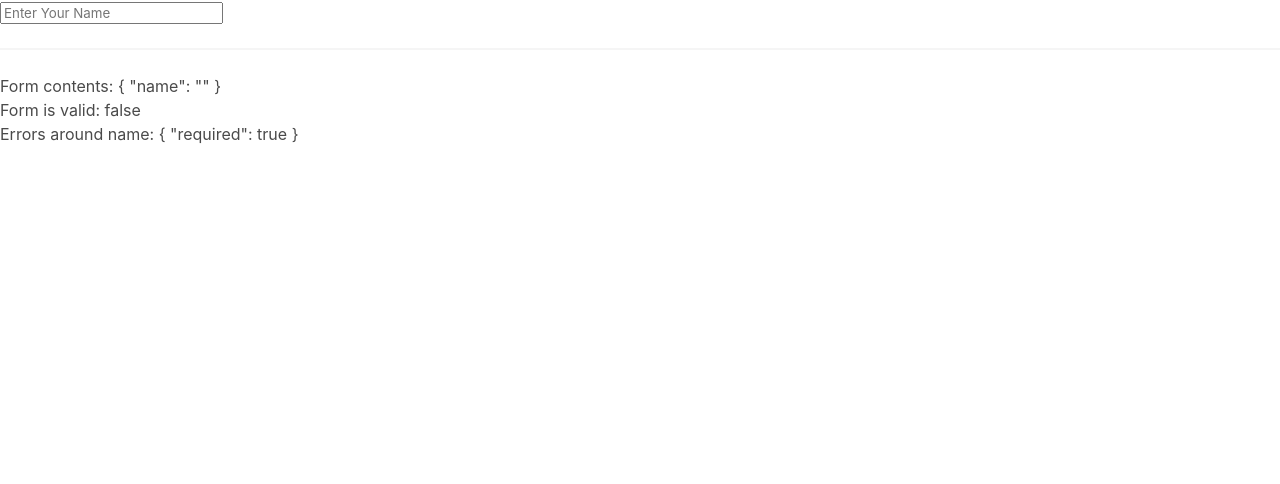
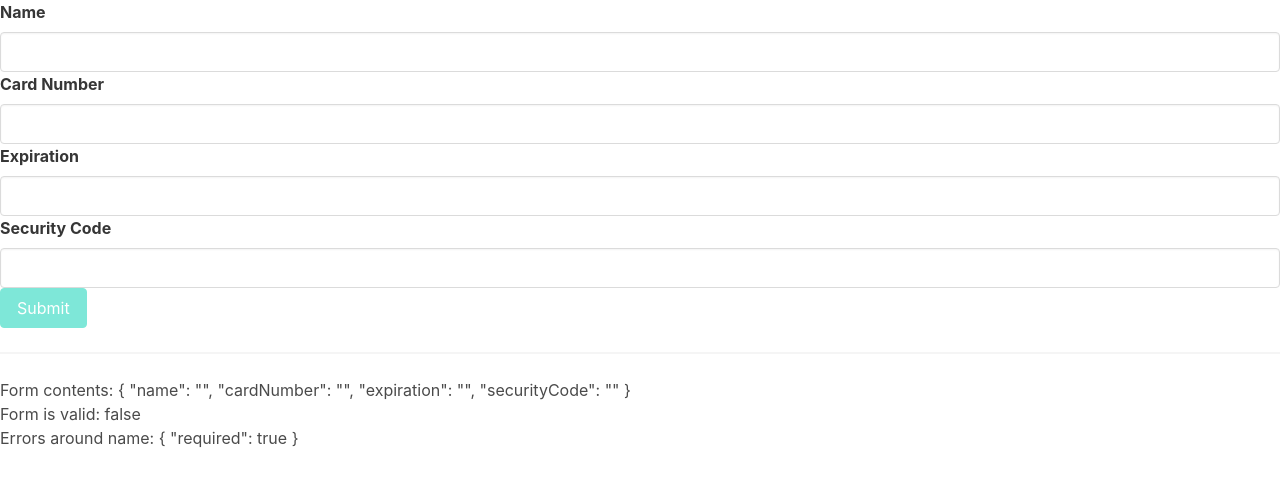
Before and after one commit to DmitryPolyakov1985/angular-reactive-forms-credit-card, an Angular app: page / in a window 1280 px wide. Shown: the top 484 px of the page. Built offline with nearby package versions, Linux system fonts and the light colour scheme.

Commit message:
added reusable input, all inputs created, validation added

```diff
--- a/src/app/app.module.ts
+++ b/src/app/app.module.ts
@@ -4,9 +4,10 @@ import { ReactiveFormsModule } from '@angular/forms';
 
 import { AppComponent } from './app.component';
 import { CardFormComponent } from './card-form/card-form.component';
+import { InputComponent } from './input/input.component';
 
 @NgModule({
-  declarations: [AppComponent, CardFormComponent],
+  declarations: [AppComponent, CardFormComponent, InputComponent],
   imports: [BrowserModule, ReactiveFormsModule],
   providers: [],
   bootstrap: [AppComponent],
--- a/src/app/card-form/card-form.component.html
+++ b/src/app/card-form/card-form.component.html
@@ -1,20 +1,20 @@
-<form [formGroup]="cardForm">
-  <input formControlName="name" placeholder="Enter Your Name" />
-  <div
-    *ngIf="
-      cardForm.controls.name.touched &&
-      cardForm.controls.name.dirty &&
-      cardForm.controls.name?.errors?.required
-    "
-  >
-    Value is required
-  </div>
-  <div *ngIf="cardForm.controls.name?.errors?.minlength">
-    Value you entered is
-    {{ cardForm.controls.name?.errors?.minlength.actualLength }} characters
-    long, but it must be at least
-    {{ cardForm.controls.name?.errors?.minlength.requiredLength }} characters
-  </div>
+<form (ngSubmit)="onSubmitClick()" [formGroup]="cardForm">
+  <app-input label="Name" [control]="cardForm.controls.name"></app-input>
+  <app-input
+    label="Card Number"
+    [control]="cardForm.controls.cardNumber"
+  ></app-input>
+  <app-input
+    label="Expiration"
+    [control]="cardForm.controls.expiration"
+  ></app-input>
+  <app-input
+    label="Security Code"
+    [control]="cardForm.controls.securityCode"
+  ></app-input>
+  <button [disabled]="cardForm.invalid" class="button is-primary" type="submit">
+    Submit
+  </button>
 </form>
 <hr />
 
--- a/src/app/card-form/card-form.component.ts
+++ b/src/app/card-form/card-form.component.ts
@@ -9,9 +9,27 @@ import { FormGroup, FormControl, Validators } from '@angular/forms';
 export class CardFormComponent implements OnInit {
   cardForm = new FormGroup({
     name: new FormControl('', [Validators.required, Validators.minLength(3)]),
+    cardNumber: new FormControl('', [
+      Validators.required,
+      Validators.minLength(16),
+      Validators.maxLength(16),
+    ]),
+    expiration: new FormControl('', [
+      Validators.required,
+      Validators.pattern(/^(0[1-9]|1[0-2])\/\d{2}$/),
+    ]),
+    securityCode: new FormControl('', [
+      Validators.required,
+      Validators.minLength(3),
+      Validators.maxLength(3),
+    ]),
   });
 
   constructor() {}
 
   ngOnInit(): void {}
+
+  onSubmitClick() {
+    console.log('Form submitted');
+  }
 }
--- /dev/null
+++ b/src/app/input/input.component.html
@@ -0,0 +1,41 @@
+<div class="field">
+  <label class="label">{{ label }}</label>
+  <div class="control">
+    <input
+      [ngClass]="{
+        'is-danger': showErrors()
+      }"
+      class="input"
+      [formControl]="control"
+    />
+  </div>
+
+  <div
+    class="help is-danger"
+    *ngIf="control.touched && control.dirty && control?.errors?.required"
+  >
+    Value is required
+  </div>
+  <div
+    class="help is-danger"
+    *ngIf="control.touched && control.dirty && control?.errors?.minlength"
+  >
+    Value you entered is
+    {{ control?.errors?.minlength.actualLength }} characters long, but it must
+    be at least {{ control?.errors?.minlength.requiredLength }} characters
+  </div>
+  <div
+    class="help is-danger"
+    *ngIf="control.touched && control.dirty && control?.errors?.maxlength"
+  >
+    Value you entered is
+    {{ control?.errors?.maxlength.actualLength }} characters long, but it can't
+    be longer than {{ control?.errors?.maxlength.requiredLength }} characters
+  </div>
+  <div
+    class="help is-danger"
+    *ngIf="control.touched && control.dirty && control?.errors?.pattern"
+  >
+    Invalid format
+  </div>
+</div>
--- /dev/null
+++ b/src/app/input/input.component.ts
@@ -0,0 +1,20 @@
+import { Component, OnInit, Input } from '@angular/core';
+import { FormControl } from '@angular/forms';
+
+@Component({
+  selector: 'app-input',
+  templateUrl: './input.component.html',
+  styleUrls: ['./input.component.css'],
+})
+export class InputComponent implements OnInit {
+  @Input() control?: FormControl | any;
+  @Input() label?: string;
+
+  constructor() {}
+
+  ngOnInit(): void {}
+
+  showErrors() {
+    return this.control.dirty && this.control.touched && this.control.errors;
+  }
+}
```
Also changed, not shown: src/app/input/input.component.css (added), 1 other file (tests, documents, lock files or other folders).
